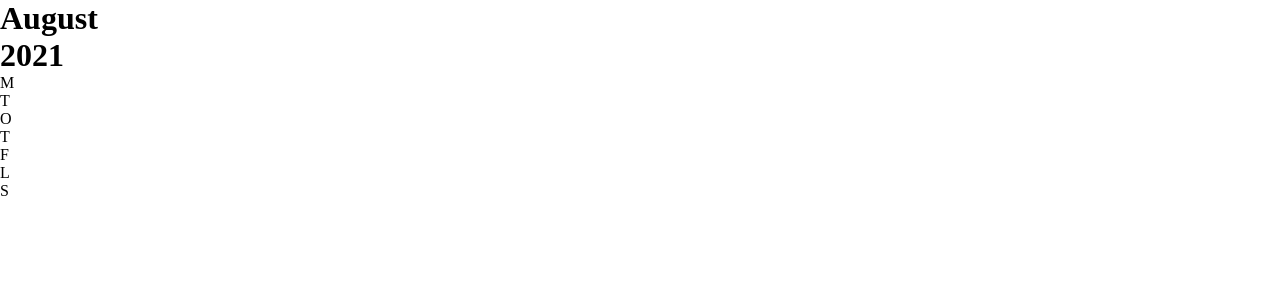
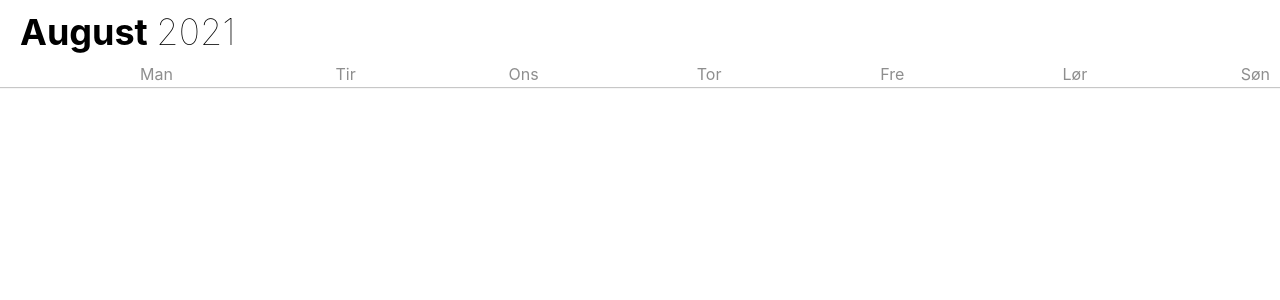
Before and after one commit to mvmarco/react-calendar, a React (Create React App) app: page / in a window 1280 px wide. Shown: the top 300 px of the page. Built offline with nearby package versions, Linux system fonts and the light colour scheme.

Commit message:
style nav

```diff
--- a/src/App.js
+++ b/src/App.js
@@ -18,8 +18,19 @@ function App() {
     </Nav>
   );
 }
-const Nav = styled.div``;
-const Year = styled.div``;
-const Row = styled.div``;
-
+const Nav = styled.div`
+  color: black;
+  box-shadow: 0px 0px 1px 0px #c7c7c7;
+  position: fixed;
+  width: 100%;
+  background-color: white;
+`;
+const Year = styled.span`
+  font-weight: 100;
+`;
+const Row = styled.div`
+  display: flex;
+  border-bottom: 1px solid #c7c7c7;
+  height: 24px;
+`;
 export default App;
--- a/src/components/calendar/day.js
+++ b/src/components/calendar/day.js
@@ -13,9 +13,14 @@ const DayComponent = (props) => {
 
 // STYLES
 const Day = styled.div`
-
+  flex: 1;
+  justify-content: flex-end;
+  display: flex;
+  padding-right: 10px;
 `;
 
-const Title = styled.div``;
+const Title = styled.div`
+  color: #8e8e8e;
+`;
 
 export default DayComponent;
--- a/src/styles/GlobalStyle.js
+++ b/src/styles/GlobalStyle.js
@@ -5,6 +5,22 @@ const GlobalStyle = createGlobalStyle`
     margin: 0;
     padding: 0;
     box-sizing: border-box;
-}`;
+}
+
+body {
+  font-family: 'inter', sans-serif;
+}
+
+h1{
+  font-size: 36px;
+  padding: 10px 0 10px 20px;
+}
+
+span {
+  font-weight: 100;
+}
+
+`;
+
 
 export default GlobalStyle;
--- a/src/utils/constantsCalendar.js
+++ b/src/utils/constantsCalendar.js
@@ -1,7 +1,7 @@
 import { getMonthsDaysInYear } from "./dateutils";
 
 export const DATE = new Date();
-export const WEEK = ["M","T", "O","T","F","L","S"];
+export const WEEK = ["Man","Tir", "Ons","Tor","Fre","Lør","Søn"];
 export const MONTH = ["Januar","Februar","Marts","April","Maj","Juni","Juli","August","September", "Oktober", "November", "December"];
 
 export const WEEKSINYEAR = 54;
```
